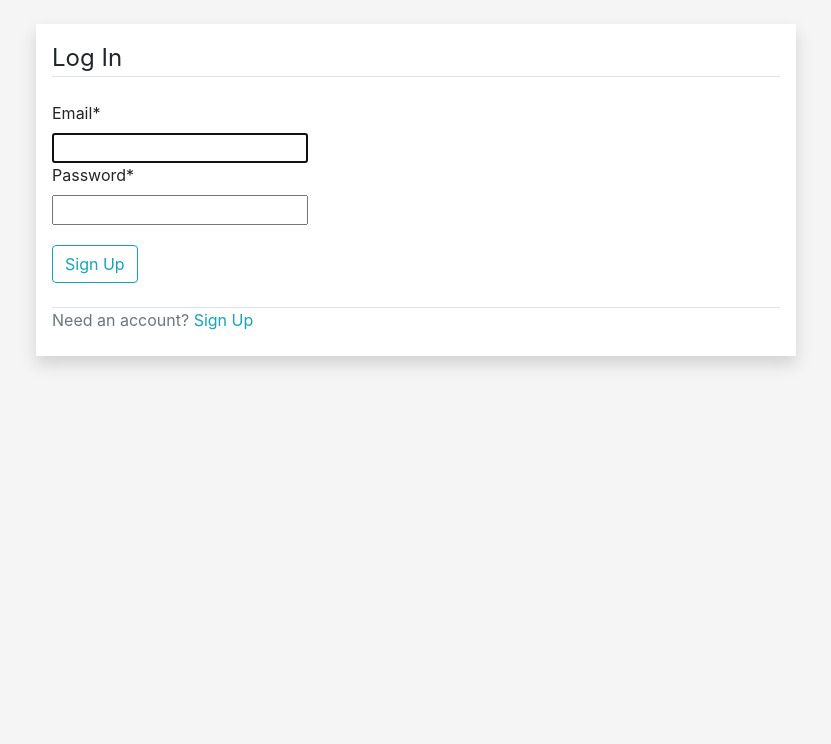
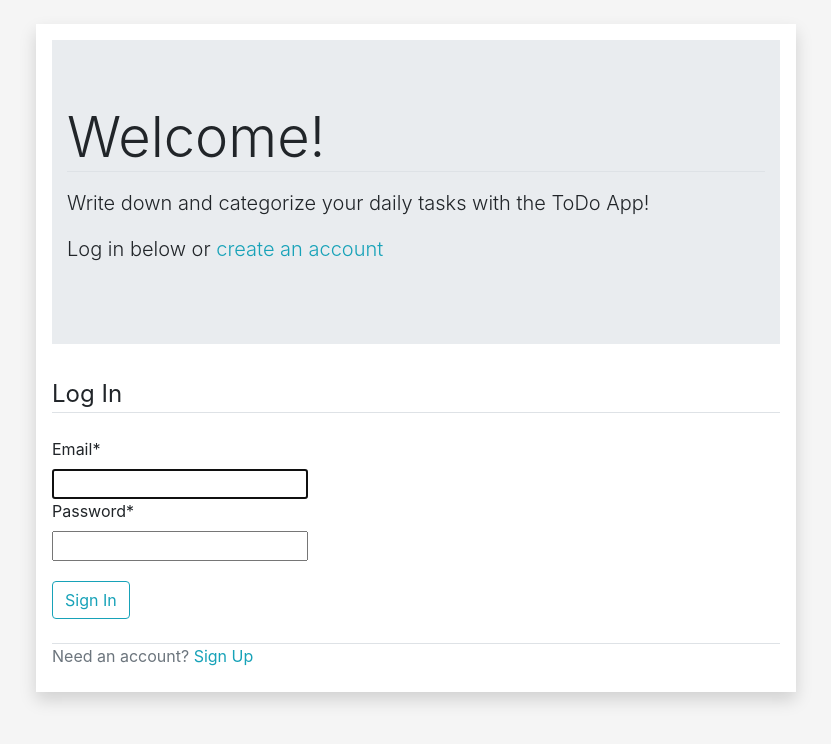
Before and after one commit to xproke14/todo, a Django app: page /user/login/ in a window 1280 px wide. Shown: the part 56-800 px from the top of the page, without its empty margins (224-1055 px from the left). Run offline with Django 4.2, Linux system fonts and the light colour scheme; parts of the project's set-up code (start-up, migrations or seed data) failed here and were passed over; some libraries are stand-ins or nearby versions.

Commit message:
New: Welcome Jumbotron

```diff
--- a/core/users/templates/users/login.html
+++ b/core/users/templates/users/login.html
@@ -1,13 +1,24 @@
 {% extends "categories/base.html" %}
 {% load crispy_forms_tags %}
 {% block content %}
+<div class="jumbotron jumbotron-fluid">
+    <div class="container">
+      <h1 class="mb-2 display-4 border-bottom">Welcome!</h1>
+        <p class="d-none d-sm-block lead pt-2">Write down and categorize your daily tasks with the ToDo App!</p>
+        <p class="lead">
+            Log in below or
+            <a href="{% url 'register' %}" class="text-info">create an account</a>
+        </p>
+    </div>
+  </div>
+
 <form method="POST">
     {% csrf_token %}
     <fieldset class="form-group">
         <legend class="border-bottom mb-4">Log In</legend>
         {{ form|crispy }}
     </fieldset>
-    <button class="btn btn-outline-info mt-1" type="submit">Sign Up</button>
+    <button class="btn btn-outline-info mt-1" type="submit">Sign In</button>
 </form>
 
 <div class="border-top mt-4 mb-2 text-muted">
@@ -15,6 +26,4 @@
     <a href="{% url 'register' %}" class="text-info">Sign Up</a>
 </div>
 
-
-
 {% endblock %}
```
